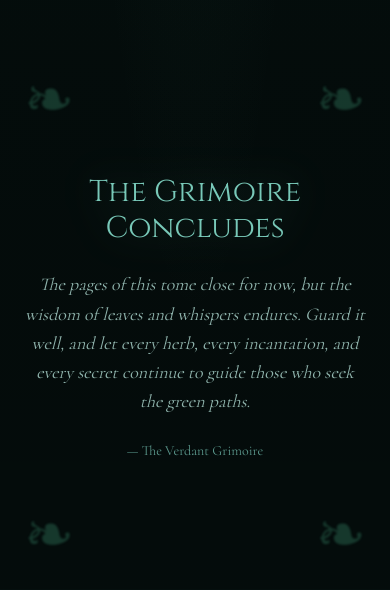
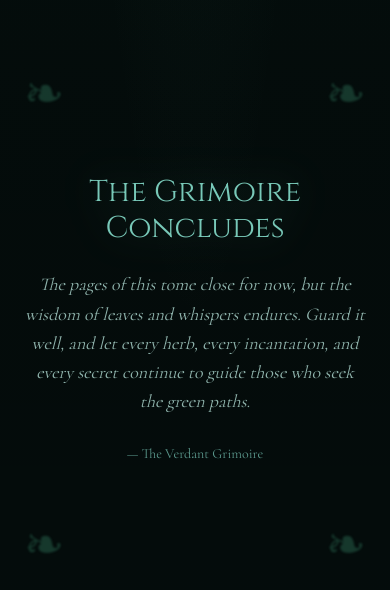
Before and after one commit to sunnycc17/botany, a Next.js app: page / in a window 390 px wide. Shown: the part 5490-6080 px from the top of the page. Built offline with nearby package versions, Linux system fonts and the light colour scheme.

Commit message:
added my portolfio link in the footer

```diff
--- a/app/page.tsx
+++ b/app/page.tsx
@@ -1,6 +1,7 @@
 import Image from "next/image";
 import herbs from "@/data/herbs.json";
 import HerbGrid from "@/components/HerbGrid";
+import Link from "next/link";
 
 export default function Home() {
   return (
@@ -92,7 +93,7 @@ export default function Home() {
               ].map((pos, i) => (
                 <div
                   key={i}
-                  className={`absolute ${pos} text-6xl text-emerald-300/20 blur-[1px]`}
+                  className={`absolute ${pos} text-5xl text-emerald-300/20 blur-[1px]`}
                 >
                   ❧
                 </div>
@@ -110,9 +111,12 @@ export default function Home() {
                 incantation, and every secret continue to guide those who seek
                 the green paths.
               </p>
-              <p className="font-cormorant text-teal-200/60 text-sm sm:text-base">
+              <Link
+                href="https://my-portfolio-six-dun-65.vercel.app/"
+                className="font-cormorant text-teal-200/60 text-sm sm:text-base hover:text-teal-300"
+              >
                 — The Verdant Grimoire
-              </p>
+              </Link>
             </div>
           </section>
         </div>
```
